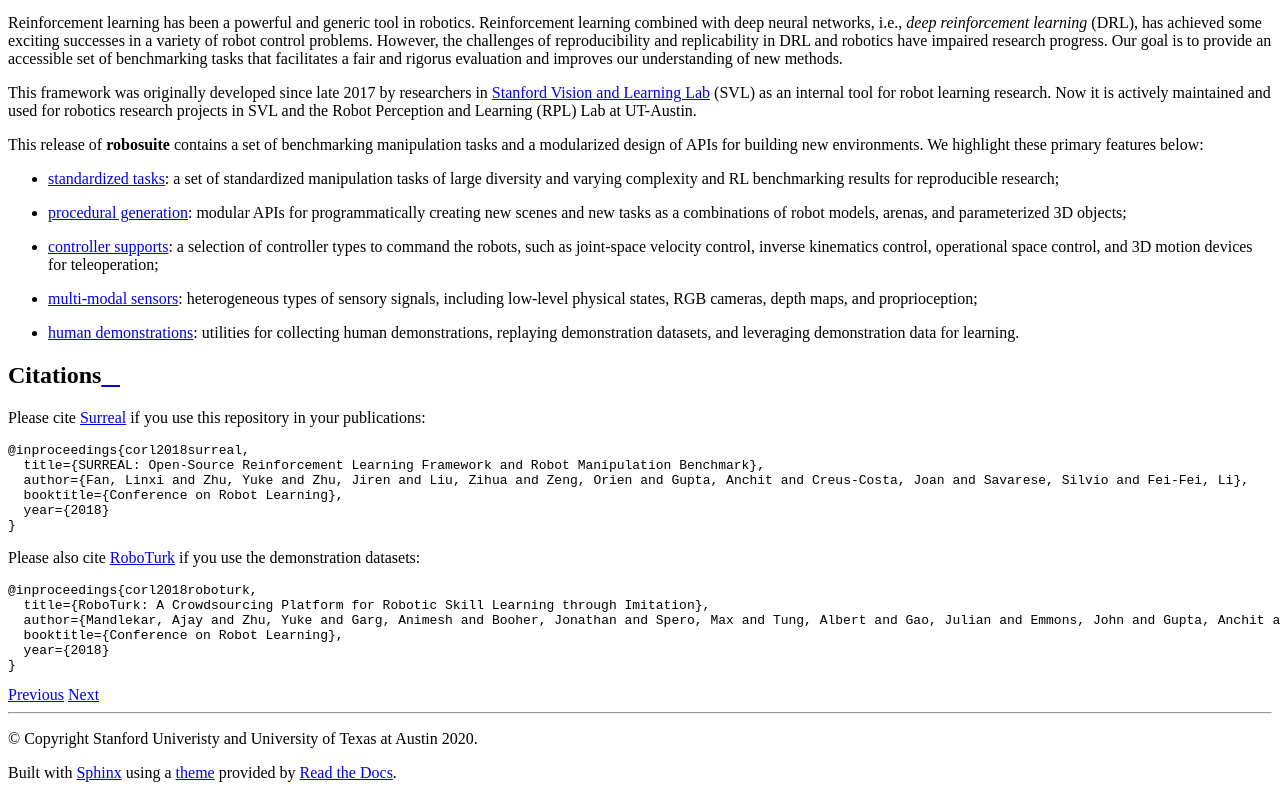
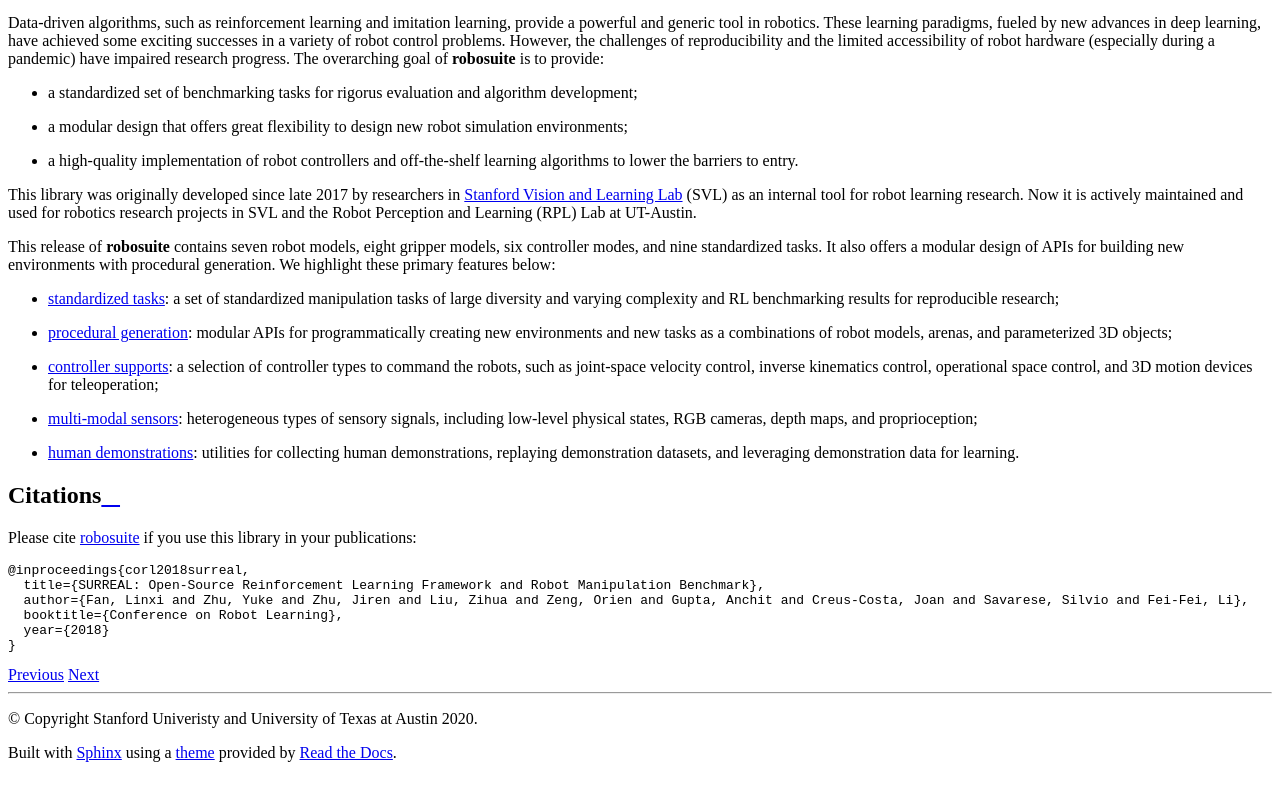
Before and after one commit to ARISE-Initiative/robosuite, a Sphinx documentation site: the page built from docs/overview.md, in a window 1280 px wide and 1400 px high, scrolled down 866 px. Shown: the part 610-1400 px from the top of the window. Built offline with Sphinx 7.4.7 and the Read the Docs theme 2.0.0, drawn with Linux system fonts in a browser that asks for light colours; some of the changed text lies outside the part shown.

Commit message:
update overall desc and add contributors

````diff
--- a/docs/overview.md
+++ b/docs/overview.md
@@ -2,23 +2,27 @@
 
 ![gallery of_environments](images/gallery.png)
 
-**robosuite** is a robotic simulation library powered by the [MuJoCo physics engine](http://mujoco.org/) for reproducible robotics research. The current release focuses on reinforcement and imitation learning for robot manipulation.
+**robosuite** is a robotic simulation library powered by the [MuJoCo physics engine](http://mujoco.org/) for accessible and reproducible robot learning research. The current release focuses on robot manipulation. **robosuite** is part of the broader Advancing Robot Intelligence through Simulated Environments (ARISE) Initiative.
 
-Reinforcement learning has been a powerful and generic tool in robotics. Reinforcement learning combined with deep neural networks, i.e., *deep reinforcement learning* (DRL), has achieved some exciting successes in a variety of robot control problems. However, the challenges of reproducibility and replicability in DRL and robotics have impaired research progress. Our goal is to provide an accessible set of benchmarking tasks that facilitates a fair and rigorus evaluation and improves our understanding of new methods.
+Data-driven algorithms, such as reinforcement learning and imitation learning, provide a powerful and generic tool in robotics. These learning paradigms, fueled by new advances in deep learning, have achieved some exciting successes in a variety of robot control problems. However, the challenges of reproducibility and the limited accessibility of robot hardware (especially during a pandemic) have impaired research progress. The overarching goal of **robosuite** is to provide:
 
-This framework was originally developed since late 2017 by researchers in [Stanford Vision and Learning Lab](http://svl.stanford.edu/) (SVL) as an internal tool for robot learning research. Now it is actively maintained and used for robotics research projects in SVL and the Robot Perception and Learning (RPL) Lab at UT-Austin.
+* a standardized set of benchmarking tasks for rigorus evaluation and algorithm development;
+* a modular design that offers great flexibility to design new robot simulation environments;
+* a high-quality implementation of robot controllers and off-the-shelf learning algorithms to lower the barriers to entry.
 
-This release of **robosuite** contains a set of benchmarking manipulation tasks and a modularized design of APIs for building new environments. We highlight these primary features below:
+This library was originally developed since late 2017 by researchers in [Stanford Vision and Learning Lab](http://svl.stanford.edu/) (SVL) as an internal tool for robot learning research. Now it is actively maintained and used for robotics research projects in SVL and the Robot Perception and Learning (RPL) Lab at UT-Austin.
+
+This release of **robosuite** contains seven robot models, eight gripper models, six controller modes, and nine standardized tasks. It also offers a modular design of APIs for building new environments with procedural generation. We highlight these primary features below:
 
 * [**standardized tasks**](modules/environments): a set of standardized manipulation tasks of large diversity and varying complexity and RL benchmarking results for reproducible research;
-* [**procedural generation**](modules/overview): modular APIs for programmatically creating new scenes and new tasks as a combinations of robot models, arenas, and parameterized 3D objects;
+* [**procedural generation**](modules/overview): modular APIs for programmatically creating new environments and new tasks as a combinations of robot models, arenas, and parameterized 3D objects;
 * [**controller supports**](modules/controllers): a selection of controller types to command the robots, such as joint-space velocity control, inverse kinematics control, operational space control, and 3D motion devices for teleoperation;
 * [**multi-modal sensors**](modules/sensors): heterogeneous types of sensory signals, including low-level physical states, RGB cameras, depth maps, and proprioception;
 * [**human demonstrations**](algorithms/demonstrations): utilities for collecting human demonstrations, replaying demonstration datasets, and leveraging demonstration data for learning.
 
 
 ## Citations
-Please cite [Surreal](http://surreal.stanford.edu) if you use this repository in your publications:
+Please cite [robosuite](http://surreal.stanford.edu) if you use this library in your publications:
 ```
 @inproceedings{corl2018surreal,
   title={SURREAL: Open-Source Reinforcement Learning Framework and Robot Manipulation Benchmark},
@@ -27,13 +31,3 @@
   year={2018}
 }
 ```
-
-Please also cite [RoboTurk](http://roboturk.stanford.edu) if you use the demonstration datasets:
-```
-@inproceedings{corl2018roboturk,
-  title={RoboTurk: A Crowdsourcing Platform for Robotic Skill Learning through Imitation},
-  author={Mandlekar, Ajay and Zhu, Yuke and Garg, Animesh and Booher, Jonathan and Spero, Max and Tung, Albert and Gao, Julian and Emmons, John and Gupta, Anchit and Orbay, Emre and Savarese, Silvio and Fei-Fei, Li},
-  booktitle={Conference on Robot Learning},
-  year={2018}
-}
-```
````
Also changed, not shown: 2 other files.
